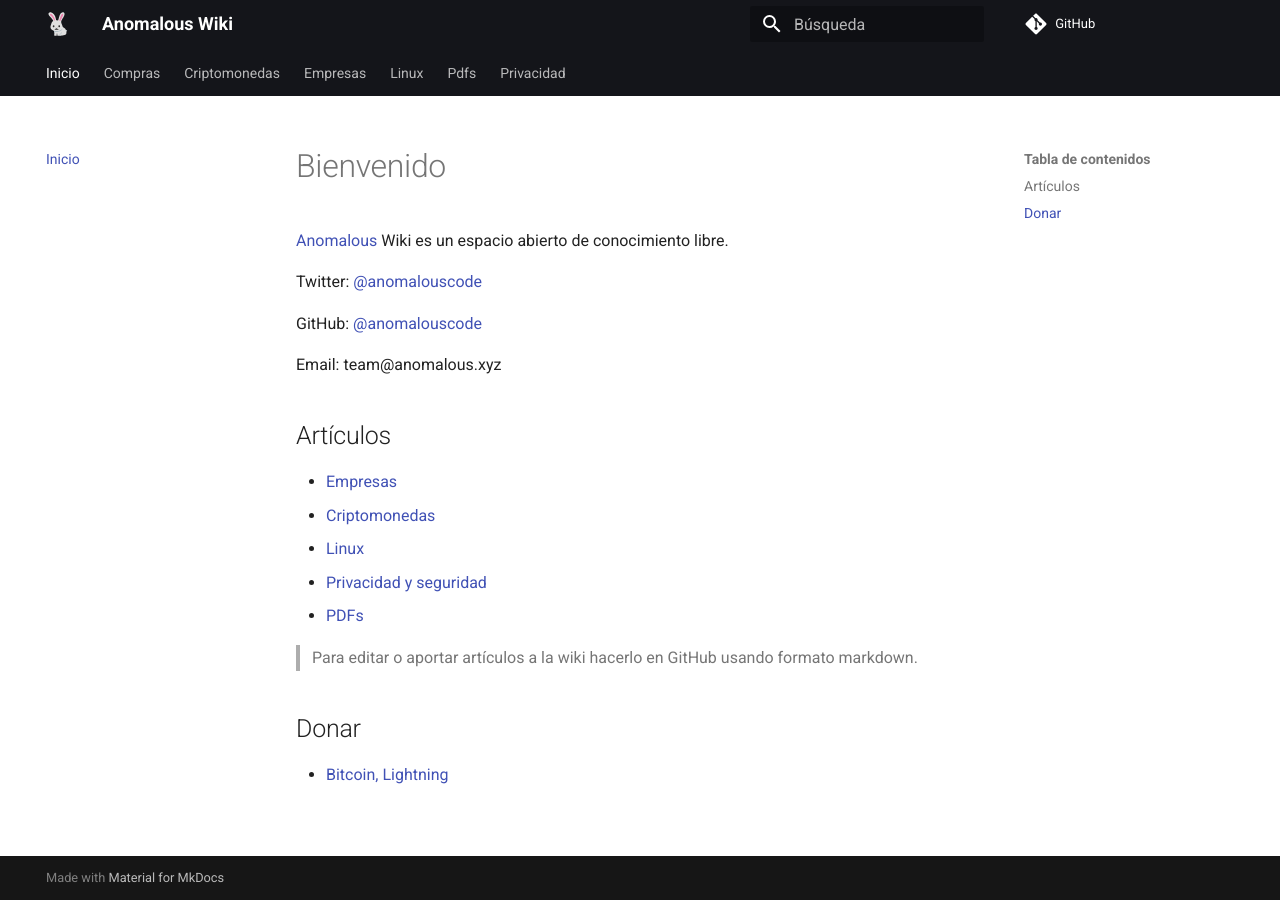
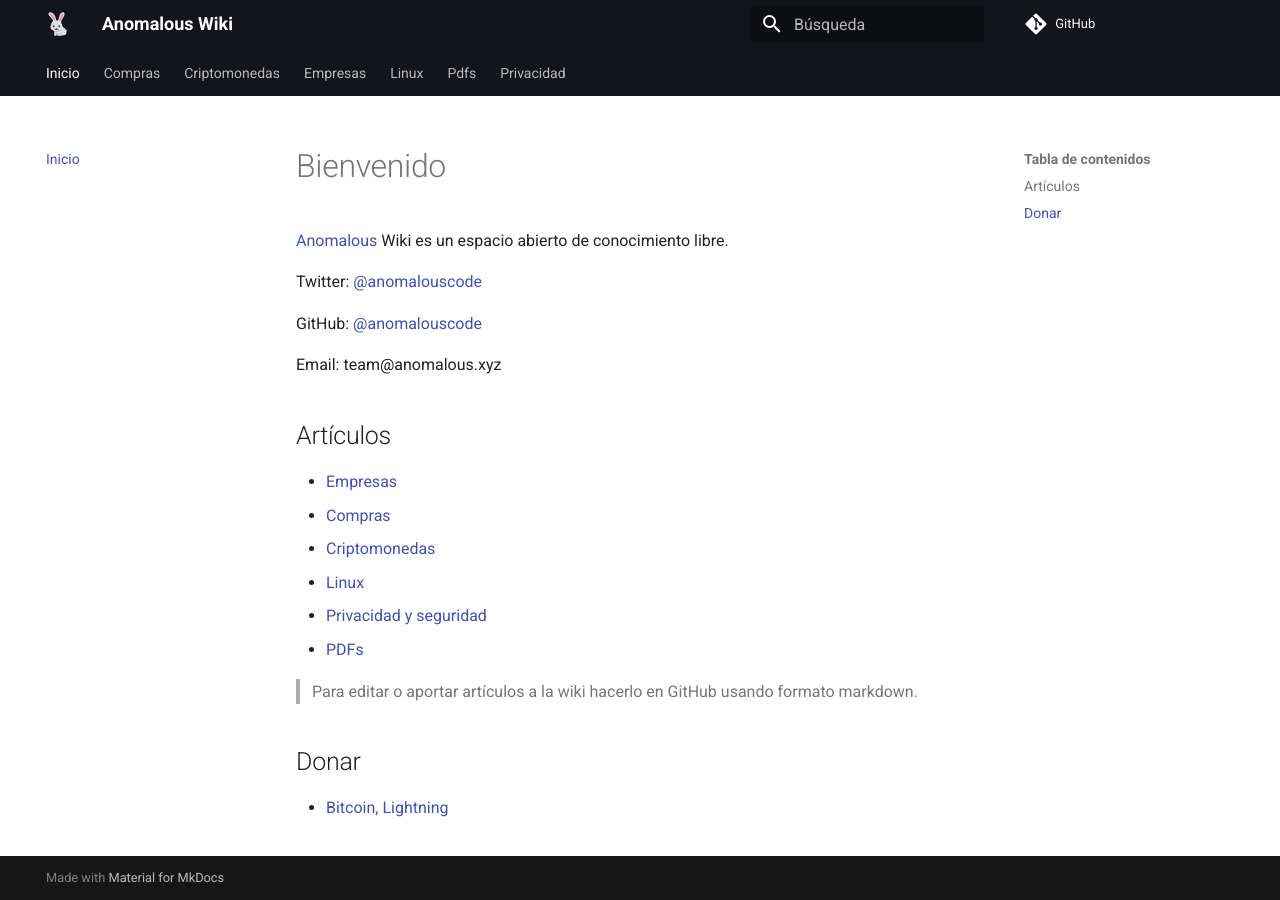
Before and after one commit to anomalouscode/wiki, an MkDocs documentation site: the page built from docs/index.md, in a window 1280 px wide. Built offline with MkDocs 1.6.1 and Material for MkDocs 9.7.7, drawn with Linux system fonts in a browser that asks for light colours; comment, search, counter and statistics services are not loaded.

Commit message:
Update index.md

```diff
--- a/docs/index.md
+++ b/docs/index.md
@@ -15,6 +15,7 @@
 ## Artículos
 
 - [Empresas](empresas/)
+- [Compras](compras/)
 - [Criptomonedas](criptomonedas/)
 - [Linux](linux/)
 - [Privacidad y seguridad](privacidad/)
```
